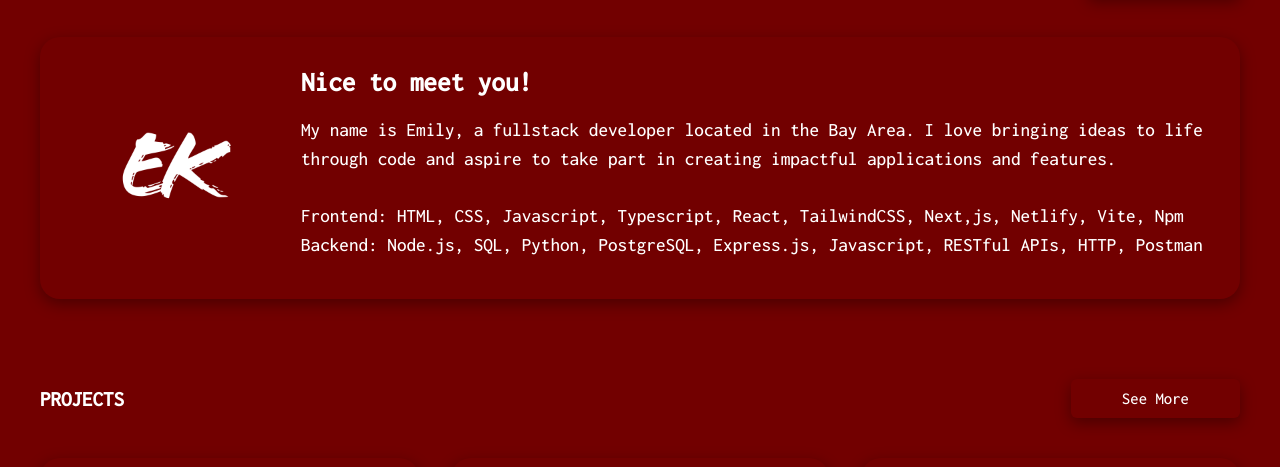
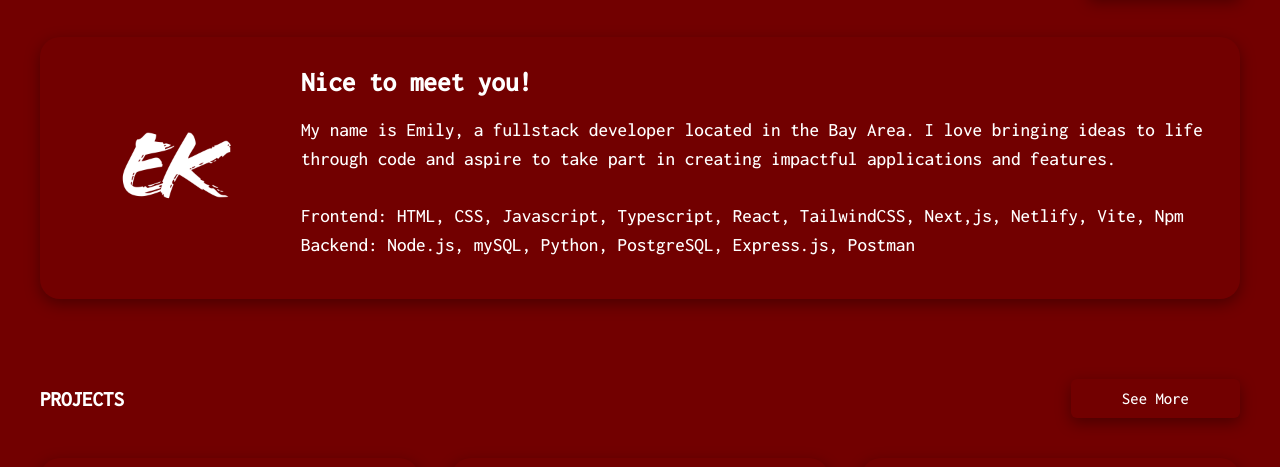
Before and after one commit to emily020kim/personal-portfolio, a plain HTML site: page index.html in a window 1280 px wide. Shown: the part 882-1349 px from the top of the page. Drawn offline with nearby package versions, Linux system fonts and the light colour scheme; a web font is replaced by a local one.

Commit message:
updated skills

```diff
--- a/index.html
+++ b/index.html
@@ -32,7 +32,7 @@
                     code and aspire to take part in creating impactful applications and features.<br>
                     <br>
                     Frontend: HTML, CSS, Javascript, Typescript, React, TailwindCSS, Next,js, Netlify, Vite, Npm <br>
-                    Backend: Node.js, SQL, Python, PostgreSQL, Express.js, Javascript, RESTful APIs, HTTP, Postman
+                    Backend: Node.js, mySQL, Python, PostgreSQL, Express.js, Postman
                 </p>
             </div>
         </div>
```
